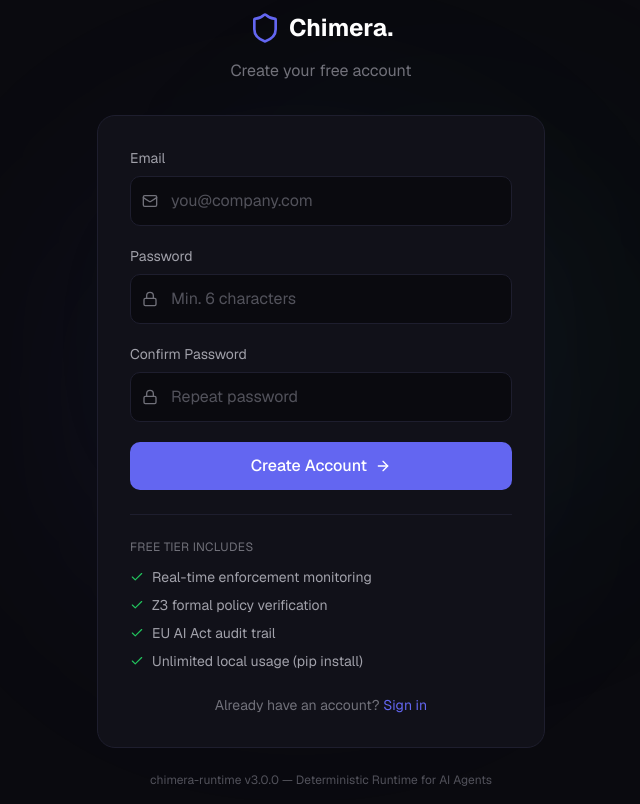
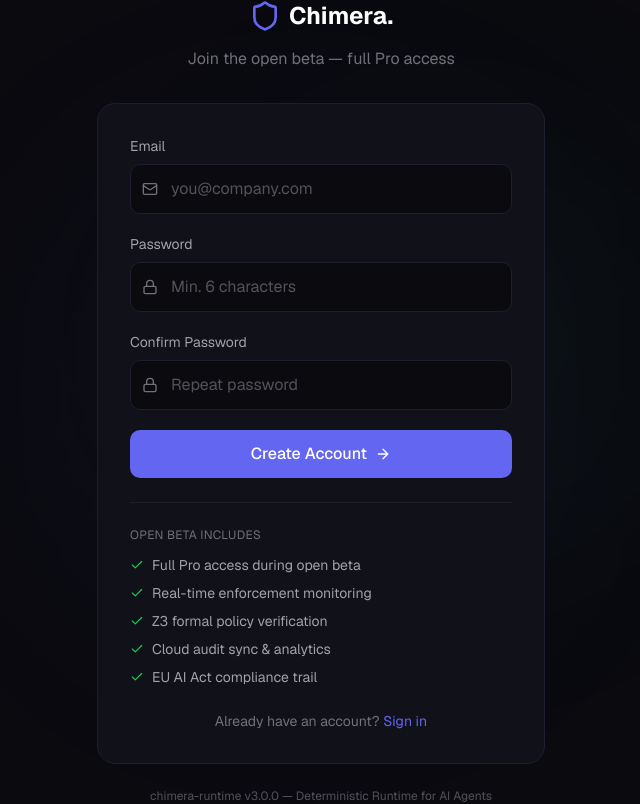
Before and after one commit to Chimera-Protocol/chimera-runtime, a Next.js app in the folder dashboard/frontend/: page /register in a window 1280 px wide. Shown: the whole page, without its empty margins (319-959 px from the left). Built offline with nearby package versions, Linux system fonts and the light colour scheme; no server answers.

Commit message:
Open beta: all new registrations get Pro tier automatically

```diff
--- a/dashboard/frontend/src/app/register/page.tsx
+++ b/dashboard/frontend/src/app/register/page.tsx
@@ -39,10 +39,11 @@ export default function RegisterPage() {
   };
 
   const features = [
+    "Full Pro access during open beta",
     "Real-time enforcement monitoring",
     "Z3 formal policy verification",
-    "EU AI Act audit trail",
-    "Unlimited local usage (pip install)",
+    "Cloud audit sync & analytics",
+    "EU AI Act compliance trail",
   ];
 
   return (
@@ -58,7 +59,7 @@ export default function RegisterPage() {
             <Shield className="w-8 h-8 text-[#6366f1]" />
             <span className="text-2xl font-bold text-white">Chimera.</span>
           </Link>
-          <p className="text-[#71717a] mt-2">Create your free account</p>
+          <p className="text-[#71717a] mt-2">Join the open beta — full Pro access</p>
         </div>
 
         {/* Register Card */}
@@ -134,7 +135,7 @@ export default function RegisterPage() {
 
           {/* Feature list */}
           <div className="mt-6 pt-6 border-t border-[#1e1e2e]">
-            <p className="text-xs text-[#71717a] mb-3 uppercase tracking-wide">Free tier includes</p>
+            <p className="text-xs text-[#71717a] mb-3 uppercase tracking-wide">Open beta includes</p>
             <div className="space-y-2">
               {features.map((f) => (
                 <div key={f} className="flex items-center gap-2 text-sm text-[#a1a1aa]">
```
Also changed, not shown: 1 other file (tests, documents, lock files or other folders).
